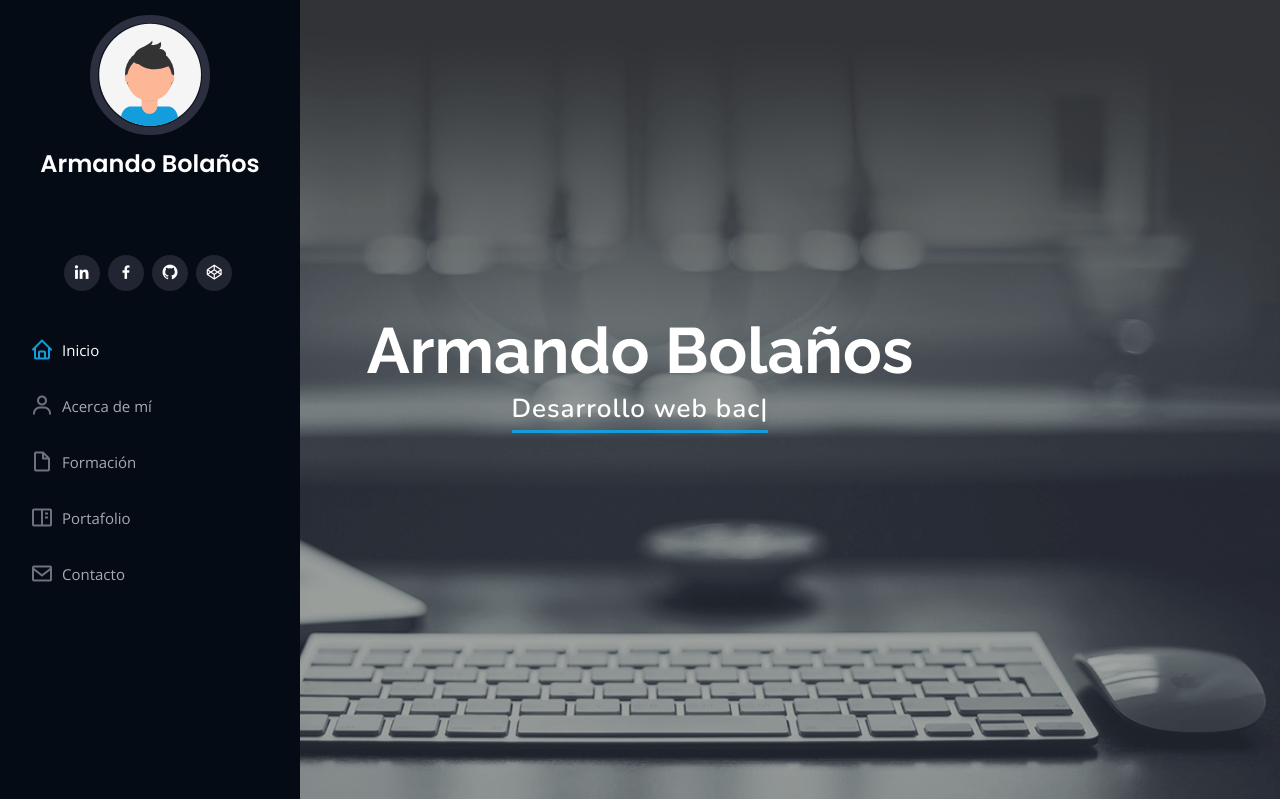
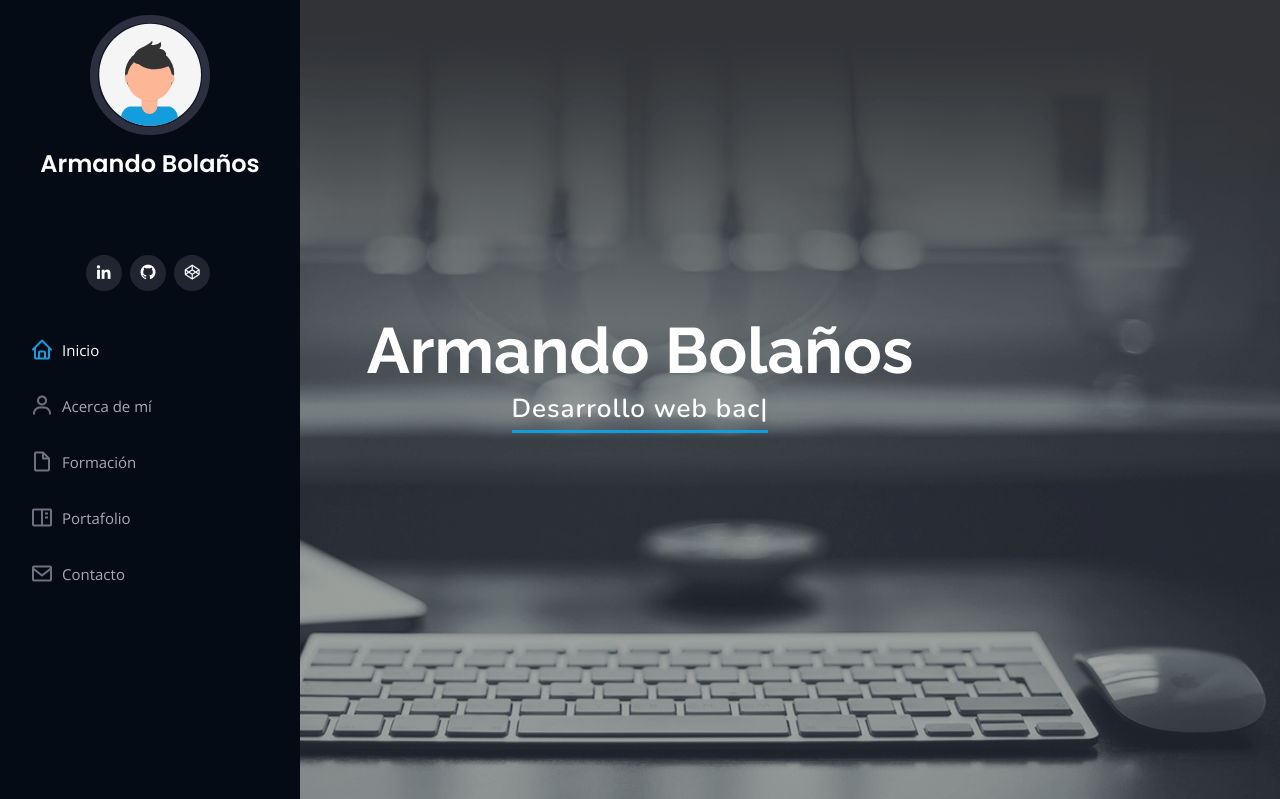
Before and after one commit to ArmandoBolanios/portafolio, a PHP site: page / in a window 1280 px wide. Shown: the top 799 px of the page. Run offline with PHP 8.4, Linux system fonts and the light colour scheme.

Commit message:
Se quitaron los links de facebook

```diff
--- a/templates/footer.php
+++ b/templates/footer.php
@@ -4,7 +4,6 @@
             <div class="col-lg-6">
                 <ul class="social-links">
                     <li class="linkedin"><a target="_blank" href="https://www.linkedin.com/in/armando-bolaños-059303"><i class="fab fa-linkedin"></i></a></li>
-                    <li class="facebook"><a target="_blank" href="https://www.facebook.com/bwtqororyhx9154/"><i class="fab fa-facebook"></i></a></li>
                     <li class="github"><a target="_blank" href="https://github.com/ArmandoBolanios"><i class="fab fa-github"></i></a></li>
                     <li class="codepen"><a target="_blank" href="https://codepen.io/ArmandoBolanios"><i class="fab fa-codepen"></i></a></li>
                 </ul>
--- a/templates/header.php
+++ b/templates/header.php
@@ -5,7 +5,6 @@
             <h1 class="text-light"><a href="index.html">Armando Bolaños</a></h1>
             <div class="social-links mt-3 text-center">
                 <a href="https://www.linkedin.com/in/armando-bolaños-059303" class="linkedin" target="_blank"><i class="bx bxl-linkedin"></i></a>
-                <a href="https://www.facebook.com/bwtqororyhx9154/" class="facebook" target="_blank"><i class="bx bxl-facebook"></i></a>
                 <a href="https://github.com/ArmandoBolanios" class="github" target="_blank"><i class="bx bxl-github"></i></a>
                 <a href="https://codepen.io/ArmandoBolanios" class="codepen" target="_blank"><i class="bx bxl-codepen"></i></a>
             </div>
```
